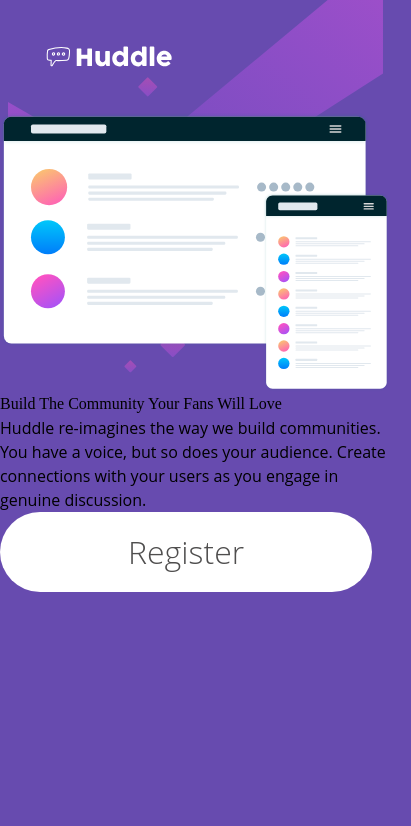
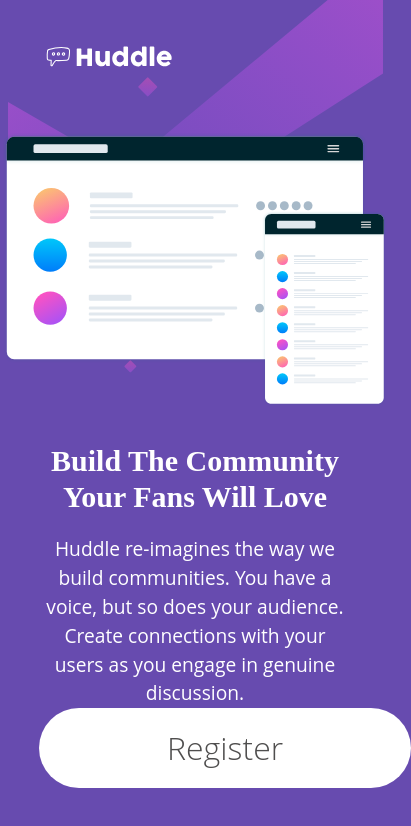
Before and after one commit to terhemeniorwua-png/hundle-landing-page, a website: page index.html in a window 390 px wide. Shown: the whole page, 411 px wide, since content can reach past the window. Drawn offline with Linux system fonts and the light colour scheme.

Commit message:
stye the image and text section for mobile view

```diff
--- a/index.html
+++ b/index.html
@@ -13,13 +13,13 @@
     </head>
     <main>
         <div>
-            <img src="images/illustration-mockups.svg" alt="">
+            <img src="images/illustration-mockups.svg" alt="" class="w-96 m-auto pt-5">
         </div>
-       <div>
-         <h1>
+       <div class="text-center text-white pt-9 w-[80%] m-auto">
+         <h1 class="text-3xl font-black pb-5">
             Build The Community Your Fans Will Love
         </h1>
-        <p>
+        <p class="text-[1.2em]">
             Huddle re-imagines the way we build communities. You have a voice, but so does your audience. Create connections with your users as you engage in  genuine discussion.
         </p>
         <button>Register</button>
```
Also changed, not shown: src/output.css.
